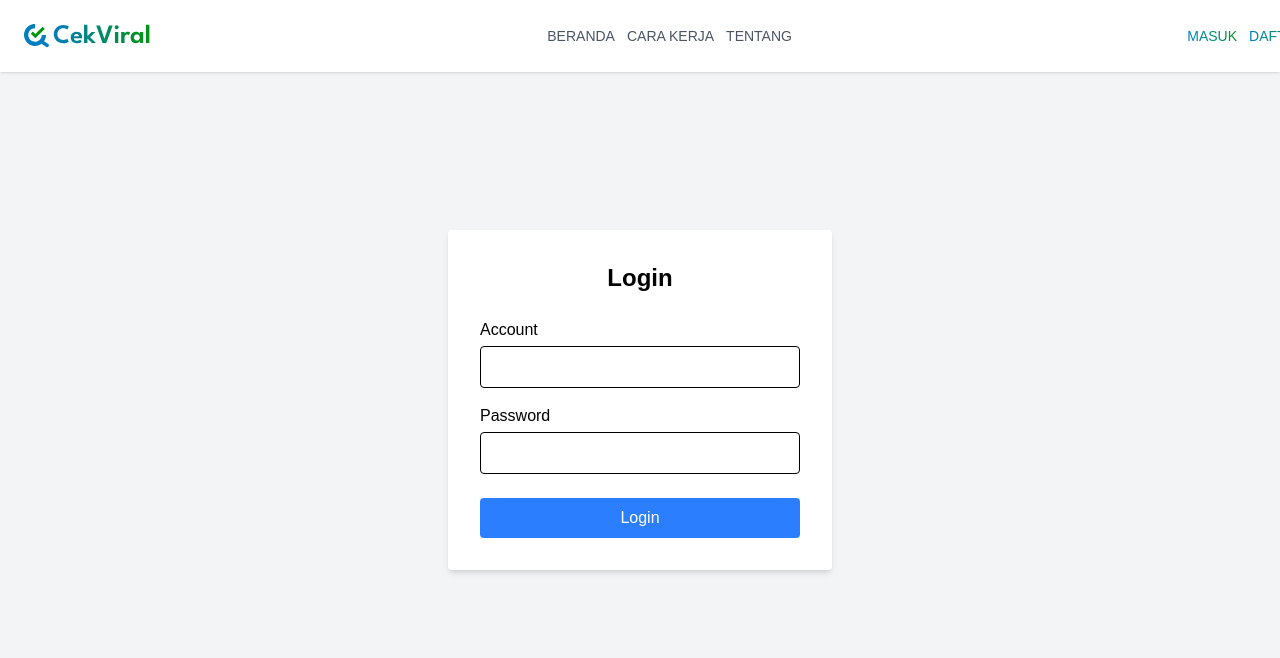
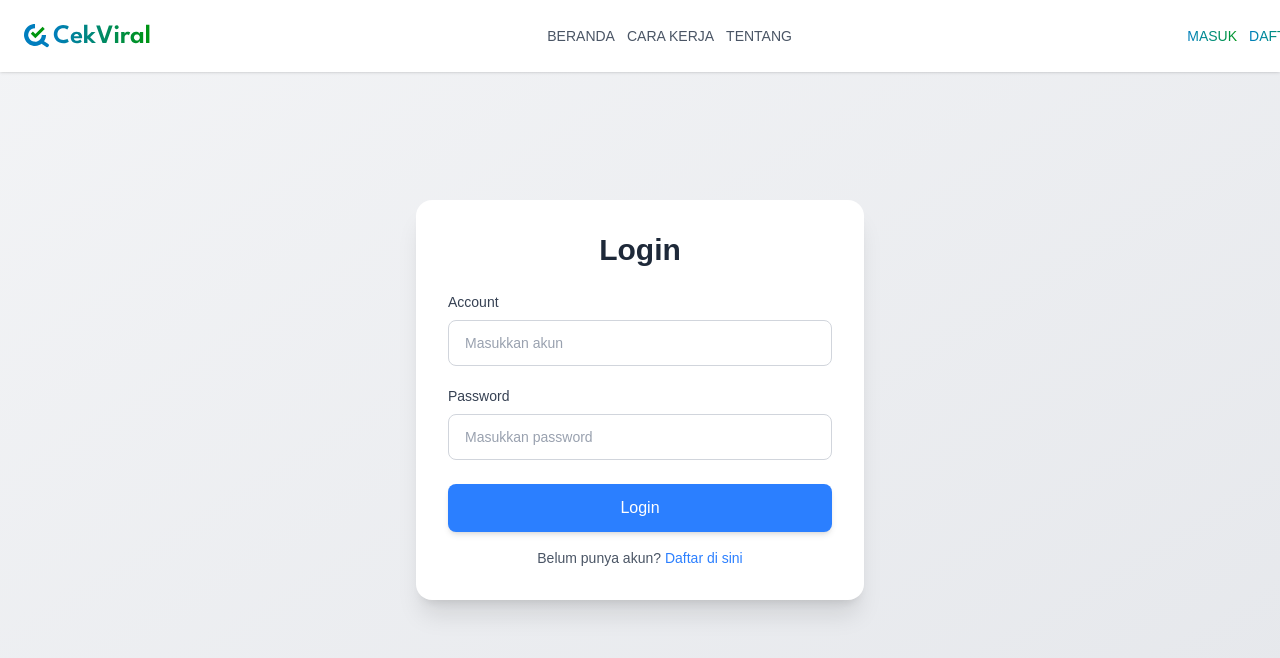
Before and after one commit to Ryanz23/cek-viral-try, a React (Vite) app: page /login in a window 1280 px wide. Shown: the top 658 px of the page. Built offline with nearby package versions, Linux system fonts and the light colour scheme.

Commit message:
change login style

```diff
--- a/src/pages/Login.jsx
+++ b/src/pages/Login.jsx
@@ -1,4 +1,5 @@
 import React, { useState } from "react";
+import { Link } from "react-router-dom";
 
 const Login = () => {
   const [form, setForm] = useState({
@@ -17,14 +18,14 @@ const Login = () => {
   };
 
   return (
-    <div className="flex items-center justify-center min-h-screen bg-gray-100">
+    <div className="flex items-center justify-center min-h-screen bg-gradient-to-br from-gray-100 to-gray-200 px-4">
       <form
         onSubmit={handleSubmit}
-        className="bg-white p-8 rounded shadow-md w-full max-w-sm"
+        className="bg-white p-8 rounded-2xl shadow-xl w-full max-w-md transition-all duration-300"
       >
-        <h2 className="text-2xl font-bold mb-6 text-center">Login</h2>
-        <div className="mb-4">
-          <label className="block mb-1 font-medium" htmlFor="account">
+        <h2 className="text-3xl font-semibold mb-6 text-center text-gray-800">Login</h2>
+        <div className="mb-5">
+          <label className="block mb-2 text-sm font-medium text-gray-700" htmlFor="account">
             Account
           </label>
           <input
@@ -33,12 +34,16 @@ const Login = () => {
             id="account"
             value={form.account}
             onChange={handleChange}
-            className="w-full border px-3 py-2 rounded"
+            className="w-full rounded-lg border border-gray-300 px-4 py-3 text-sm
+                      text-gray-900 placeholder-gray-400 focus:outline-none
+                      focus:ring-2 focus:ring-blue-400 focus:border-transparent
+                      transition"
+            placeholder="Masukkan akun"
             required
           />
         </div>
         <div className="mb-6">
-          <label className="block mb-1 font-medium" htmlFor="password">
+          <label className="block mb-2 text-sm font-medium text-gray-700" htmlFor="password">
             Password
           </label>
           <input
@@ -47,16 +52,26 @@ const Login = () => {
             id="password"
             value={form.password}
             onChange={handleChange}
-            className="w-full border px-3 py-2 rounded"
+            className="w-full rounded-lg border border-gray-300 px-4 py-3 text-sm
+                      text-gray-900 placeholder-gray-400 focus:outline-none
+                      focus:ring-2 focus:ring-blue-400 focus:border-transparent
+                      transition"
+            placeholder="Masukkan password"
             required
           />
         </div>
         <button
           type="submit"
-          className="w-full bg-blue-500 text-white py-2 rounded hover:bg-blue-600 transition"
+          className="w-full bg-blue-500 text-white font-medium py-3 rounded-lg hover:bg-blue-600 transition-all duration-300 shadow-md hover:shadow-lg"
         >
           Login
         </button>
+        <p className="mt-4 text-sm text-center text-gray-600">
+          Belum punya akun?{" "}
+          <Link to="/regist" className="text-blue-500 hover:underline">
+            Daftar di sini
+          </Link>
+        </p>
       </form>
     </div>
   );
```
